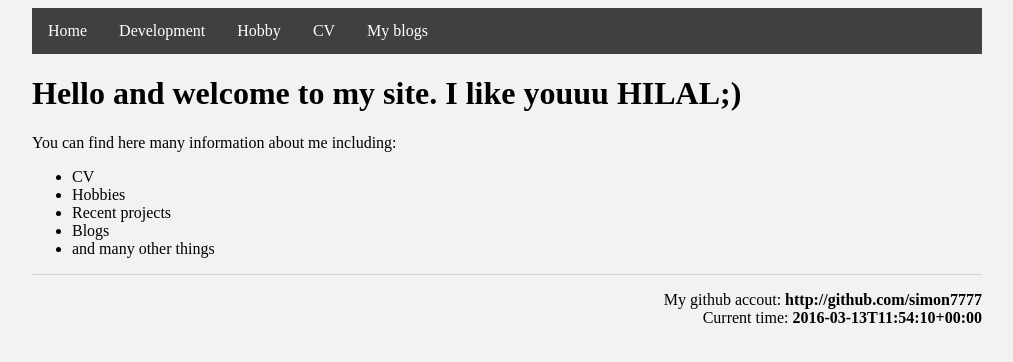
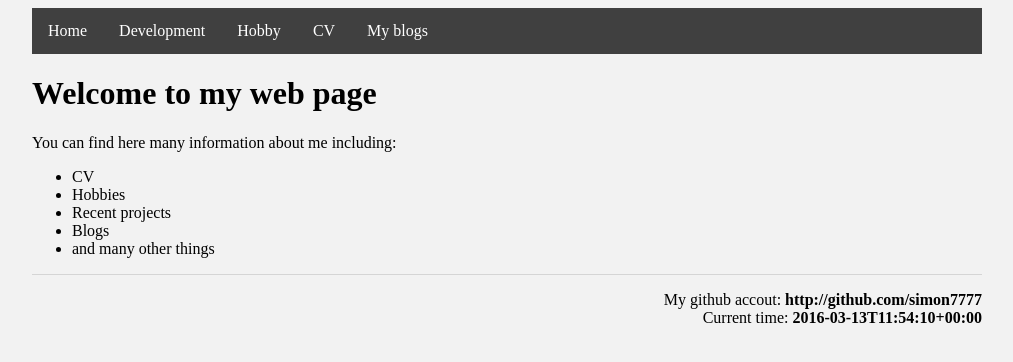
Before and after one commit to simon7777/simon7777.github.io, a Jekyll site: the page built from index.html, in a window 1280 px wide. Shown: the top 362 px of the page, without its empty margins (133-1146 px from the left). Built offline with Jekyll 4.4.1, drawn with Linux system fonts in a browser that asks for light colours.

Commit message:
final_commit3

```diff
--- a/index.html
+++ b/index.html
@@ -3,8 +3,9 @@ layout: default
 title: Welcome to my static web page
 ---
 
-<h1>Hello and welcome to my site. I like youuu  HILAL;) </h1>
 
+
+<h1> Welcome to my  web page </h1>
 
 You can find here many information about me including:
 
```
